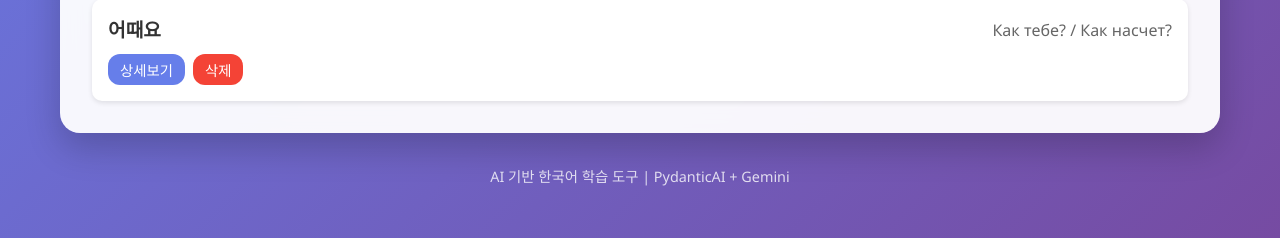
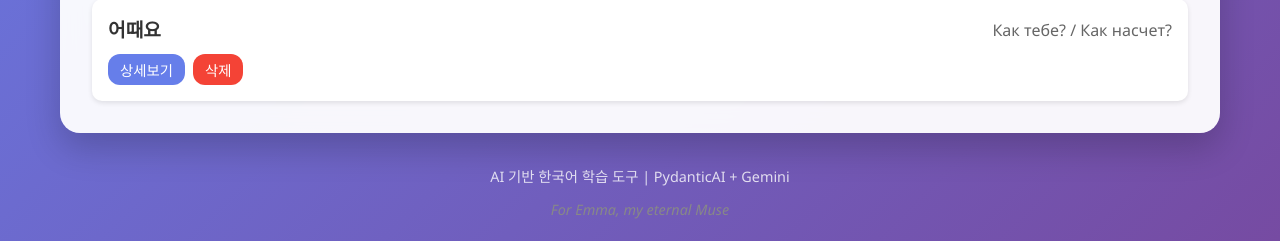
Before and after one commit to heonyun/korean-vocab-app, a FastAPI app: page / in a window 1280 px wide. Shown: the part 562-803 px from the top of the page. Run offline with FastAPI, Linux system fonts and the light colour scheme.

Commit message:
Add: 앱 하단에 Emma 헌정 메시지 추가
- footer에 'For Emma, my eternal Muse' 문구 추가
- 기울임꼴과 회색 스타일로 우아하게 표시

```diff
--- a/templates/index.html
+++ b/templates/index.html
@@ -135,6 +135,7 @@
 
         <footer class="footer">
             <p>AI 기반 한국어 학습 도구 | PydanticAI + Gemini</p>
+            <p style="font-style: italic; color: #888; margin-top: 10px;">For Emma, my eternal Muse</p>
         </footer>
     </div>
 
```
